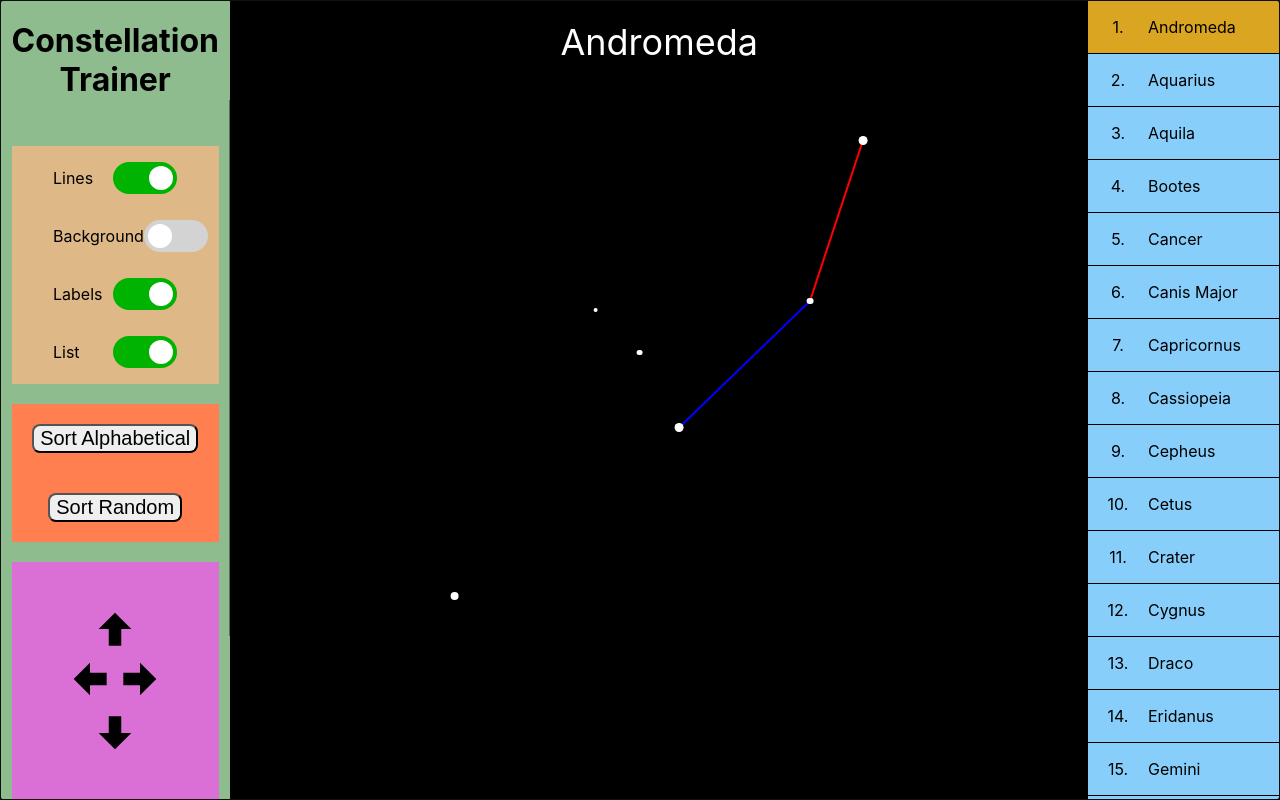
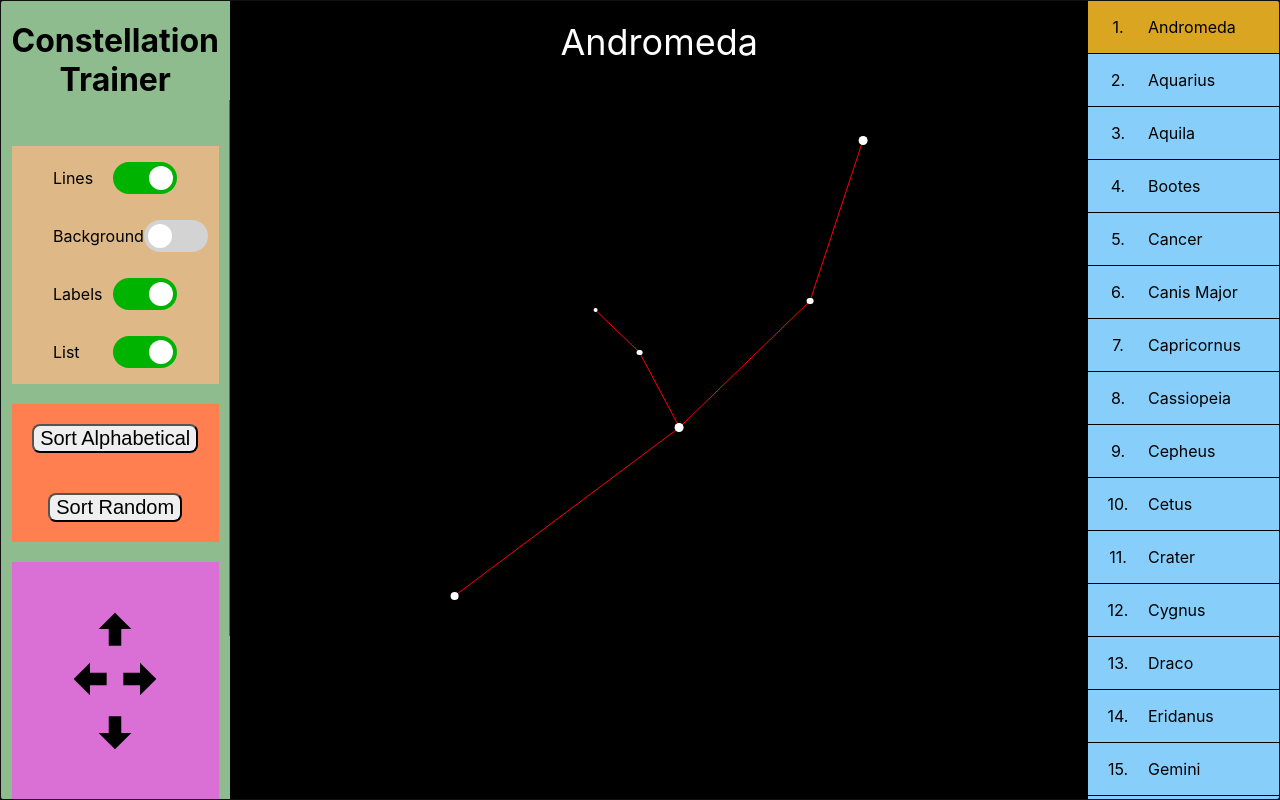
Before and after one commit to credger/constellation-trainer, a React (Create React App) app in the folder constellation-trainer/: page / in a window 1280 px wide. Built offline with nearby package versions, Linux system fonts and the light colour scheme.

Commit message:
Added function to draw constellation lines

```diff
--- a/constellation-trainer/src/components/DrawLines.js
+++ b/constellation-trainer/src/components/DrawLines.js
@@ -1,5 +1,7 @@
 import clines from '../data/lines.json'
 import cnames from '../data/constellationList_with_abbr.json'
+import React from 'react'
+import { calculateNewValue } from '@testing-library/user-event/dist/utils'
 
 const DrawLines = (props) => {
 
@@ -26,18 +28,28 @@ const DrawLines = (props) => {
         //     lines.push(React.createElement('line', {x1=clines[c2][i][0][0], y1=clines[c2][i][0][1], x2=clines[c2][i][1][0], y2=clines[c2][i][1][1] })
         // }
 
+        let lines = []
+        for(let i = 0; i<clines[c2].length; i++){
+            const x1 = clines[c2][i][0][0]
+            const y1 = clines[c2][i][0][1]
+            const x2 = clines[c2][i][1][0]
+            const y2 = clines[c2][i][1][1]
 
+        lines.push(React.createElement('line', {x1: `calc(100% - ${x1})`, y1: `calc(100% - ${y1})`, x2: `calc(100% - ${x2})`, y2:`calc(100% - ${y2})`, className: 'LineStyle'}))
+
+
+        }
+        const testSvg = React.createElement('svg', {height: '100%', width: '100%'}, lines)
 
         //need to subract from 100 for line xy coords
         //lines draw to top right corner of star; need to discover fix
         return(
-            <svg height="100%" width="100%" key = 'svg1001'>
-                <line x1="26.19%" y1="92.5%" x2="32.37%" y2="62.51%" style={{stroke:"red", strokeWidth:2}} key = 'line1001'></line>
-                <line x1="32.37%" y1="62.51%" x2="47.59%" y2="38.94%" style={{stroke:"blue", strokeWidth:2}} key = 'line1002'></line>
-            </svg>
+            testSvg
         )
     }
 
 }
 
 export default DrawLines
+
+//style: {stroke:'red', strokeWidth:1}
--- a/constellation-trainer/src/components/DrawStars.js
+++ b/constellation-trainer/src/components/DrawStars.js
@@ -25,10 +25,8 @@ const DrawStars = (props) => {
             //console.log(coords[i])
             const starSize = String(Math.abs(parseFloat(coords[i]['V'])+(-6.5))*2)+"px"
             const starRadius = String(Math.abs(parseFloat(coords[i]['V'])+(-6.5)))+"px"
-            console.log(starSize)
             const px = coords[i]['percentX']
             const py = coords[i]['percentY']
-            console.log('px = ',px)
             stars.push(React.createElement('div', {className: 'testStar', key: coords[i]['HR'],
             style: {right: `calc(${px} - ${starRadius})`, bottom: `calc(${py} - ${starRadius})`,
             height: starSize, width: starSize, borderRadius: starRadius }}))
--- a/constellation-trainer/src/components/styles.css
+++ b/constellation-trainer/src/components/styles.css
@@ -171,3 +171,8 @@
     color: white;
     transform: rotate(180deg);
   }
+
+  .LineStyle{
+    stroke: red;
+    stroke-width: 1px;
+  }
```
